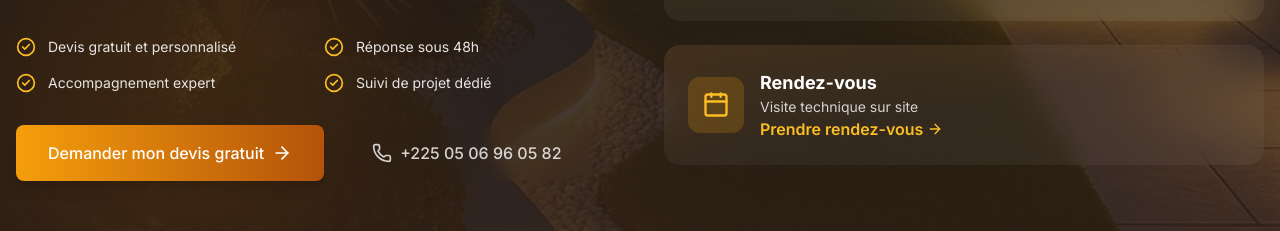
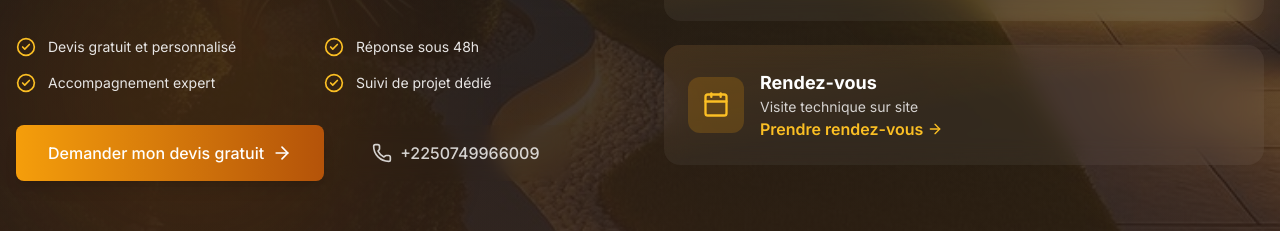
Before and after one commit to PATAWALA/PH-NIX-GROUP, a Next.js app: page / in a window 1280 px wide. Shown: the part 5761-5992 px from the top of the page. Built offline with nearby package versions, Linux system fonts and the light colour scheme; no server answers; the database is empty; a web font is replaced by a local one.

Commit message:
28 update

```diff
--- a/src/components/sections/CTA.tsx
+++ b/src/components/sections/CTA.tsx
@@ -77,14 +77,14 @@ export function CTASection() {
                   Demander mon devis gratuit
                 </Button>
               </Link>
-              <a href="tel:+2250506960582">
+              <a href="tel:+2250749966009">
                 <Button
                   variant="ghost"
                   size="lg"
                   className="text-white/80 hover:text-white hover:bg-white/10 backdrop-blur-sm"
                   leftIcon={<Phone className="h-5 w-5" />}
                 >
-                  +225 05 06 96 05 82
+                  +2250749966009
                 </Button>
               </a>
             </div>
```
